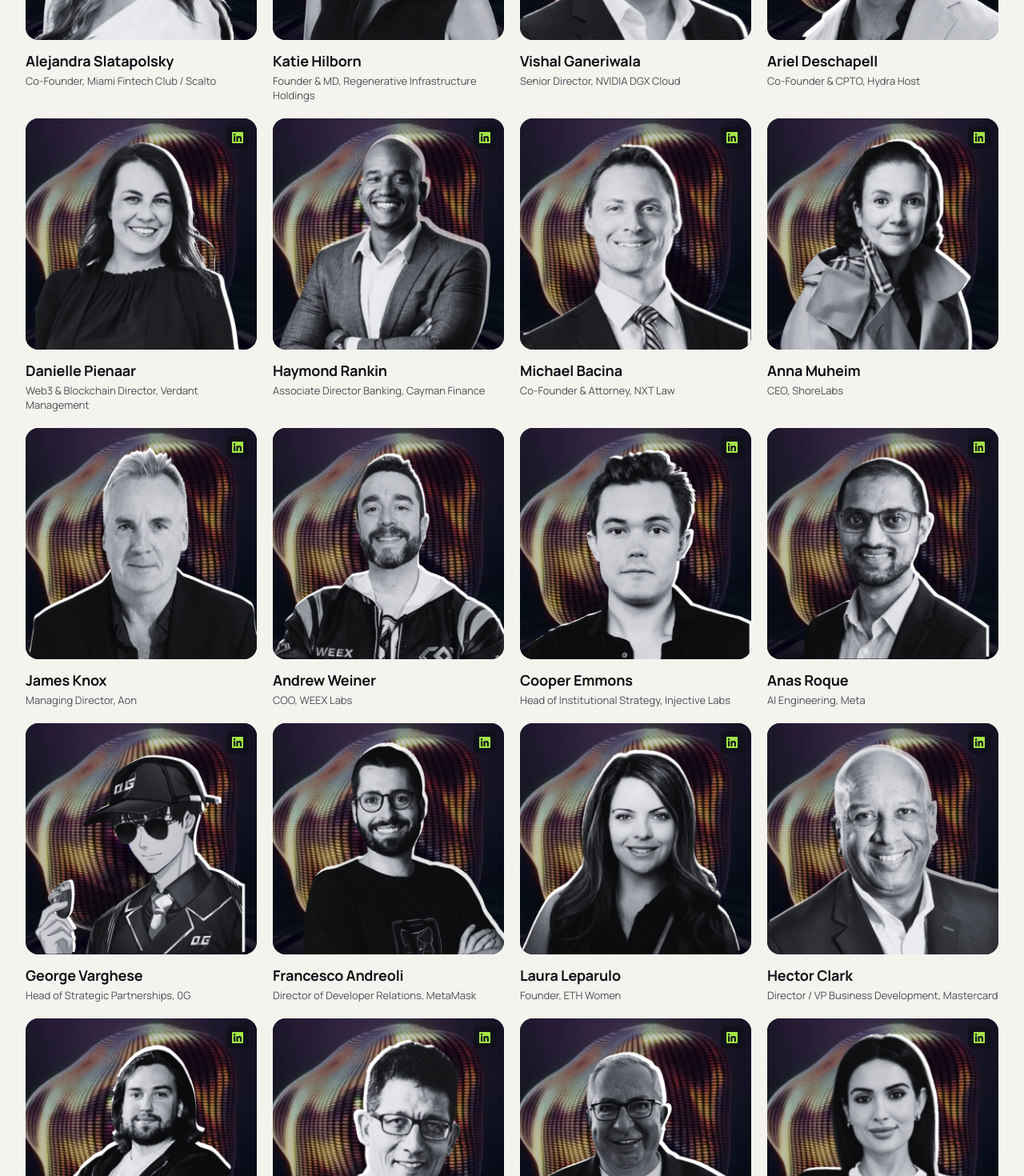
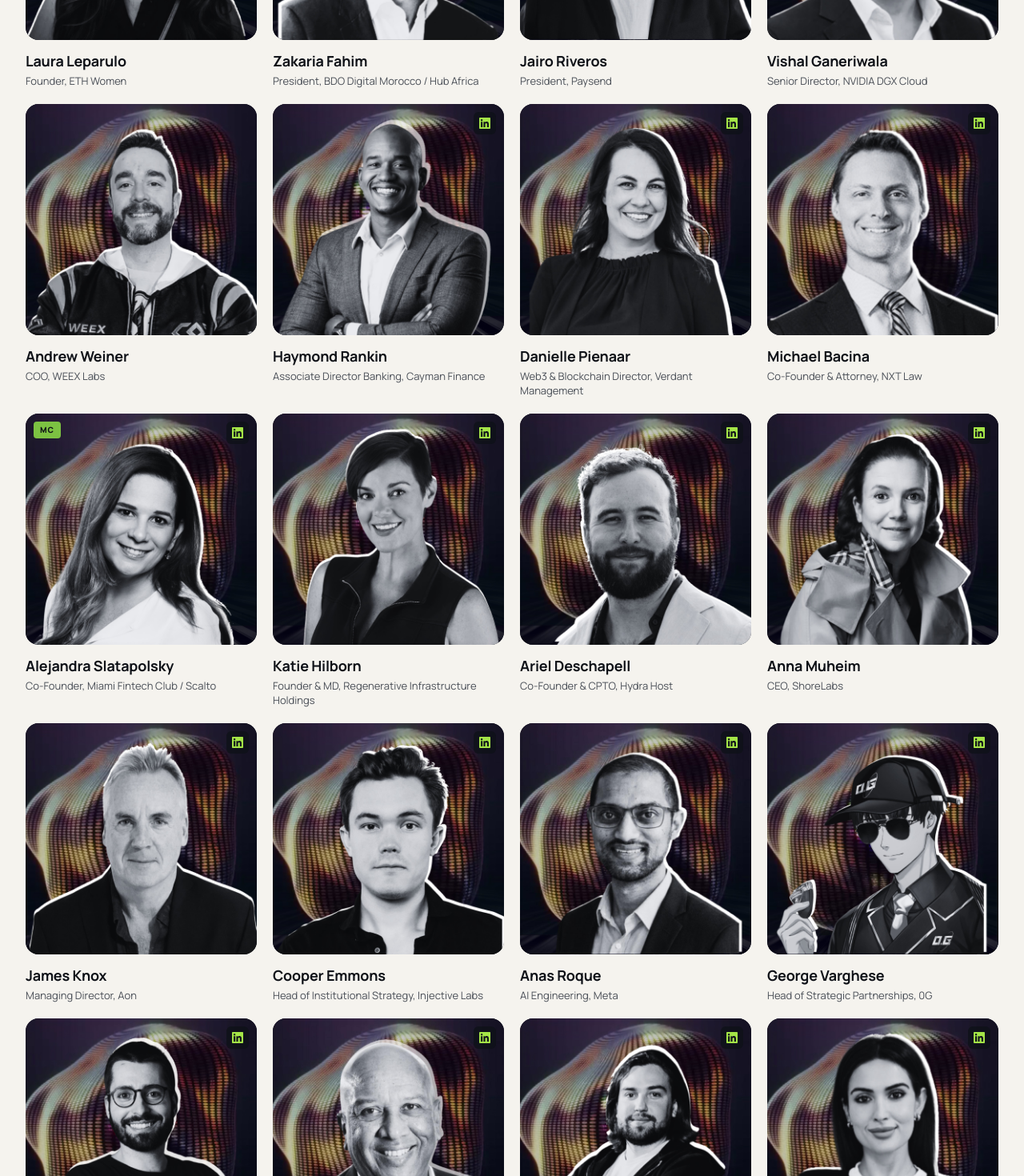
Before and after one commit to lalla-ai/agentic-day-miami, a Next.js app: page / in a window 1280 px wide. Shown: the part 2660-4130 px from the top of the page at 80% size. Built offline with nearby package versions, Linux system fonts and the light colour scheme.

Commit message:
Reorder speakers: row 2 Laura/Zakaria/Jairo/Vishal, row 3 Andrew/Haymond/Danielle/Bacina
Co-Authored-By: Oz <oz-agent@warp.dev>

```diff
--- a/components/Speakers.tsx
+++ b/components/Speakers.tsx
@@ -10,43 +10,37 @@
 };
 
 const SPEAKERS: Speaker[] = [
-  // FIRST ROW — featured
+  // ROW 1
   { name: "Don Tapscott", title: "Technology Thought Leader & Blockchain Expert", company: "Opening Keynote", photo: "/images/speakers/Don_Tapscott_real.jpg", linkedin: "https://www.linkedin.com/in/dontapscott/", role: "Keynote" },
   { name: "Yat Siu", title: "Co-Founder & Executive Chairman", company: "Animoca Brands", photo: "/images/speakers/Yat_Siu.jpg", role: "Fireside" },
   { name: "Maggie Love", title: "Founder", company: "SheFi", photo: "/images/speakers/Maggie_Love.jpg", role: "MC" },
   { name: "Megan Nilsson", title: "Crypto Megan", company: "Draper TV", photo: "/images/speakers/Megan_Nilsson.jpg", linkedin: "https://www.linkedin.com/in/cryptomegan/", role: "Fireside" },
-  // MCs
+  // ROW 2
+  { name: "Laura Leparulo", title: "Founder", company: "ETH Women", photo: "/images/speakers/Laura_Leparulo.png", linkedin: "https://www.linkedin.com/in/laura-leparulo/" },
+  { name: "Zakaria Fahim", title: "President", company: "BDO Digital Morocco / Hub Africa", photo: "/images/speakers/Zakaria_Fahim.png", linkedin: "https://www.linkedin.com/in/zakaria-fahim-97286928/" },
+  { name: "Jairo Riveros", title: "President", company: "Paysend", photo: "/images/speakers/Jairo_Riveros.png", linkedin: "https://www.linkedin.com/in/jairoriveros/" },
+  { name: "Vishal Ganeriwala", title: "Senior Director", company: "NVIDIA DGX Cloud", photo: "/images/speakers/Vishal_Ganeriwala.png", linkedin: "https://www.linkedin.com/in/vishalganeriwala/" },
+  // ROW 3
+  { name: "Andrew Weiner", title: "COO", company: "WEEX Labs", photo: "/images/speakers/Andrew_Weiner.png" },
+  { name: "Haymond Rankin", title: "Associate Director Banking", company: "Cayman Finance", photo: "/images/speakers/Haymond_Rankin.png", linkedin: "https://www.linkedin.com/in/haymond-r-7a5b1234/" },
+  { name: "Danielle Pienaar", title: "Web3 & Blockchain Director", company: "Verdant Management", photo: "/images/speakers/Danielle_Pienaar.png", linkedin: "https://www.linkedin.com/in/danielle-pienaar/" },
+  { name: "Michael Bacina", title: "Co-Founder & Attorney", company: "NXT Law", photo: "/images/speakers/Michael_Bacina.png", linkedin: "https://www.linkedin.com/in/mikebacina/" },
+  // REST
   { name: "Alejandra Slatapolsky", title: "Co-Founder", company: "Miami Fintech Club / Scalto", photo: "/images/speakers/Alejandra_Slatapolsky.png", linkedin: "https://www.linkedin.com/in/alejandraslatapolsky/", role: "MC" },
-  // PANEL 1
   { name: "Katie Hilborn", title: "Founder & MD", company: "Regenerative Infrastructure Holdings", photo: "/images/speakers/Katie_Hilborn.png", linkedin: "https://www.linkedin.com/in/katiehilborn/" },
-  { name: "Vishal Ganeriwala", title: "Senior Director", company: "NVIDIA DGX Cloud", photo: "/images/speakers/Vishal_Ganeriwala.png", linkedin: "https://www.linkedin.com/in/vishalganeriwala/" },
   { name: "Ariel Deschapell", title: "Co-Founder & CPTO", company: "Hydra Host", photo: "/images/speakers/Ariel_Deschapell.jpg", linkedin: "https://www.linkedin.com/in/ariel-deschapell-37a88318a/" },
-  // PANEL 3
-  { name: "Danielle Pienaar", title: "Web3 & Blockchain Director", company: "Verdant Management", photo: "/images/speakers/Danielle_Pienaar.png", linkedin: "https://www.linkedin.com/in/danielle-pienaar/" },
-  { name: "Haymond Rankin", title: "Associate Director Banking", company: "Cayman Finance", photo: "/images/speakers/Haymond_Rankin.png", linkedin: "https://www.linkedin.com/in/haymond-r-7a5b1234/" },
-  { name: "Michael Bacina", title: "Co-Founder & Attorney", company: "NXT Law", photo: "/images/speakers/Michael_Bacina.png", linkedin: "https://www.linkedin.com/in/mikebacina/" },
   { name: "Anna Muheim", title: "CEO", company: "ShoreLabs", photo: "/images/speakers/Anna_Muheim.png", linkedin: "https://www.linkedin.com/in/anna-muheim/" },
   { name: "James Knox", title: "Managing Director", company: "Aon", photo: "/images/speakers/James_Knox.jpg", linkedin: "https://www.linkedin.com/in/james-c-knox-esq-67840226/" },
-  // PANEL 4
-  { name: "Andrew Weiner", title: "COO", company: "WEEX Labs", photo: "/images/speakers/Andrew_Weiner.png" },
   { name: "Cooper Emmons", title: "Head of Institutional Strategy", company: "Injective Labs", photo: "/images/speakers/Cooper_Emmons.jpg", linkedin: "https://www.linkedin.com/in/cooper-emmons-3a75a7b6/" },
   { name: "Anas Roque", title: "AI Engineering", company: "Meta", photo: "/images/speakers/Anas_Roque.jpg", linkedin: "https://www.linkedin.com/in/anas-hoque/" },
   { name: "George Varghese", title: "Head of Strategic Partnerships", company: "0G", photo: "/images/speakers/George_V.png", linkedin: "https://www.linkedin.com/in/georgemvarghese/" },
   { name: "Francesco Andreoli", title: "Director of Developer Relations", company: "MetaMask", photo: "/images/speakers/Francesco_Andreoli.jpg", linkedin: "https://www.linkedin.com/in/francescoandreoli/" },
-  // FOUNDERS TALK
-  { name: "Laura Leparulo", title: "Founder", company: "ETH Women", photo: "/images/speakers/Laura_Leparulo.png", linkedin: "https://www.linkedin.com/in/laura-leparulo/" },
-  // PANEL 6
   { name: "Hector Clark", title: "Director / VP Business Development", company: "Mastercard", photo: "/images/speakers/Hector_Clark.jpg", linkedin: "https://www.linkedin.com/in/hectorclark-payments/" },
   { name: "Vladislav Shevelev", title: "CFO", company: "Kea World", photo: "/images/speakers/Vladislav_Shevelev.png", linkedin: "https://www.linkedin.com/in/vladislavshevelev/" },
-  { name: "Zakaria Fahim", title: "President", company: "BDO Digital Morocco / Hub Africa", photo: "/images/speakers/Zakaria_Fahim.png", linkedin: "https://www.linkedin.com/in/zakaria-fahim-97286928/" },
-  { name: "Jairo Riveros", title: "President", company: "Paysend", photo: "/images/speakers/Jairo_Riveros.png", linkedin: "https://www.linkedin.com/in/jairoriveros/" },
-  // PANEL 7
   { name: "Nikita Sachdev", title: "CEO", company: "Luna PR", photo: "/images/speakers/Nikita_Sachdev.png", linkedin: "https://www.linkedin.com/in/nikitasachdev/" },
   { name: "Kelly H. Zou", title: "CEO", company: "AI4Purpose", photo: "/images/speakers/Kelly_H_Zou.jpg", linkedin: "https://www.linkedin.com/in/kelly-h-zou-phd-pstat-fasa-97307b16/" },
   { name: "Alex Styhar", title: "CEO", company: "Mindo AI", photo: "/images/speakers/Alex_Styhar.png" },
   { name: "Wayne Liu", title: "CGO", company: "Perfect Corp.", photo: "/images/speakers/Wayne_Liu.png", linkedin: "https://www.linkedin.com/in/wayneliu88/" },
-  // CLOSING FIRESIDE (already shown in first row)
-  // HOST
   { name: "Lalla Asmaa Alaoui", title: "Founder", company: "allmyai.ai & Agentic Day Summit", photo: "/images/speakers/Lalla_Asmaa_Alaoui.jpg", role: "Host" },
 ];
 
```
